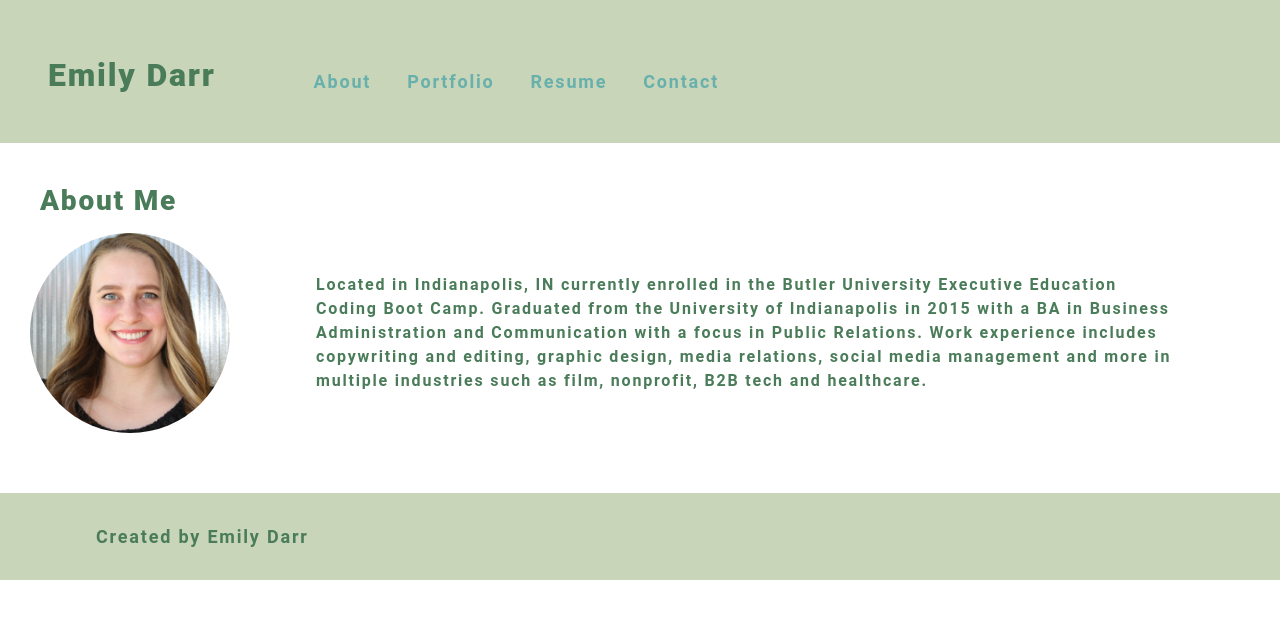
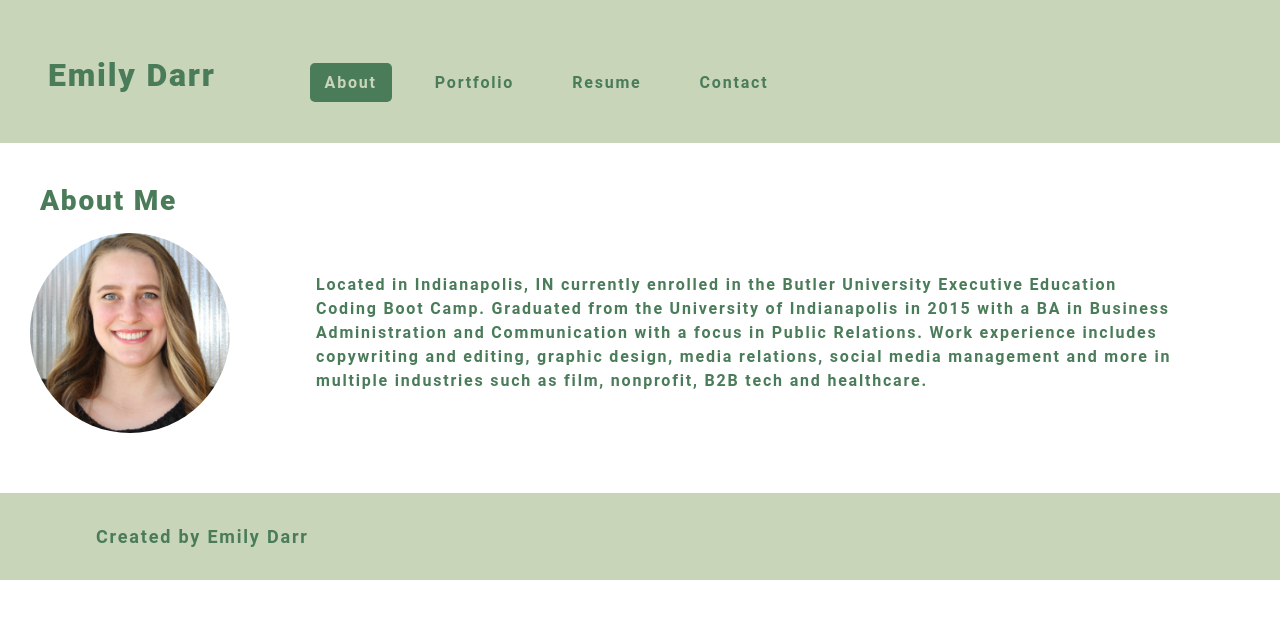
Before and after one commit to emilyadarr/portfolio-react, a React (Create React App) app: page / in a window 1280 px wide. Shown: the top 618 px of the page. Built offline with nearby package versions, Linux system fonts and the light colour scheme.

Commit message:
porfolio page functionality and changes to navigation

```diff
--- a/src/components/Navigation/index.js
+++ b/src/components/Navigation/index.js
@@ -12,7 +12,7 @@ function Navigation({ currentPage, handlePageChange }) {
             <a
               href="#about"
               onClick={() => handlePageChange('About')}
-              className={currentPage === 'About' ? 'nav-link active' : 'nav-link'}
+              className={currentPage === 'About' ? 'nav-link-active' : 'nav-link'}
             >
               About
             </a>
@@ -21,7 +21,7 @@ function Navigation({ currentPage, handlePageChange }) {
             <a
               href="#portfolio"
               onClick={() => handlePageChange('Portfolio')}
-              className={currentPage === 'Portfolio' ? 'nav-link active' : 'nav-link'}
+              className={currentPage === 'Portfolio' ? 'nav-link-active' : 'nav-link'}
             >
               Portfolio
             </a>
@@ -30,7 +30,7 @@ function Navigation({ currentPage, handlePageChange }) {
             <a
               href="#Resume"
               onClick={() => handlePageChange('Resume')}
-              className={currentPage === 'Resume' ? 'nav-link active' : 'nav-link'}
+              className={currentPage === 'Resume' ? 'nav-link-active' : 'nav-link'}
             >
               Resume
             </a>
@@ -39,7 +39,7 @@ function Navigation({ currentPage, handlePageChange }) {
             <a
               href="#contact"
               onClick={() => handlePageChange('Contact')}
-              className={currentPage === 'Contact' ? 'nav-link active' : 'nav-link'}
+              className={currentPage === 'Contact' ? 'nav-link-active' : 'nav-link'}
             >
               Contact
             </a>
--- a/src/components/Portfolio/index.js
+++ b/src/components/Portfolio/index.js
@@ -0,0 +1,20 @@
+import React from 'react';
+import Project from '../Project';
+import projects from '../../projects.json';
+
+const Portfolio = () => {
+  return (
+    <section className="my-5">
+    <h3 id="about">Portfolio</h3>
+
+    <div className='container flex-row space-between'>
+      {projects.map((project) => (
+        <Project key={project.id} image={project.image} name={project.name} github={project.github} deployed={project.deployed} description={project.description}/>
+
+      ))}
+    </div>
+  </section>
+  )
+}
+
+export default Portfolio;
--- a/src/components/Project/index.js
+++ b/src/components/Project/index.js
@@ -1,4 +1,10 @@
 import React from 'react';
+import { ImgOverlay } from 'image-overlay-react';
+import 'image-overlay-react/dist/index.css'
+
+// import { FontAwesomeIcon } from '@fortawesome/react-fontawesome'
+import { FaGithub } from 'react-icons/fa'
+//import { solid, regular } from '@fortawesome/fontawesome-svg-core/import.macro' // <-- import styles to be used
 
 const Project = (props) => {
 
@@ -29,21 +35,35 @@ const Project = (props) => {
   //   },
 
   // ];
+  return (
+    <div className='my-2'>
+        <ImgOverlay
+          alt={props.name}
+          imgSrc={require(`../../assets/images/${props.image}.jpg`)}
+          bgColor='#e3eada'
+          position='right'
+          width='375px'
+          height='250px'
+          fSize='10px'
+          fColor='#4A7C59'
+        >
+          <div>
+            {<h4 className='cardText'><a href={props.deployed}>{props.name}</a></h4>}
+            {<p>{props.description}</p>}
+            <a className='icon' href={props.github}><FaGithub style={{ fontSize: '50px'}} /></a>
 
-  return (
-    <div>
-      <div className='card'>
-        <div className='image-container'>
-          <img alt={props.name} src={require(`../../assets${props.image}.jpg`).default}/>
-
-        </div>
-        <div className='content'>
-          <p className='card-title'>{props.name}</p>
-          <p class=''>
-            LINKS
-          </p>
-        </div>
-      </div>
+          </div>
+        </ImgOverlay>
     </div>
   )
 }
+
+export default Project;
+
+{/* <div className='content'>
+  <p className='card-title'>{props.name}</p>
+  <p class=''>
+    LINKS
+  </p>
+</div>
+</div> */}
--- a/src/index.css
+++ b/src/index.css
@@ -80,6 +80,8 @@ h3 {
 
 h4 {
   font-size: 1.5rem;
+  width: 100%;
+  padding: 0;
 }
 
 h5 {
@@ -111,9 +113,13 @@ header {
 
 }
 
-header a {
-  color: var(--secondary);
+/* header a {
+  color: var(--primary);
 }
+
+header a:hover {
+  color: var(--light);
+} */
 
 footer {
   background: var(--light);
@@ -129,7 +135,7 @@ button {
   outline: none;
   cursor: pointer;
   margin: 0 1px;
-  background-color: var(--secondary);
+  background-color: var(--light);
 }
 
 button:hover {
@@ -171,12 +177,47 @@ li {
   list-style: none;
 }
 
-nav a:hover {
+/* nav a:hover {
+  text-decoration: none;
+} */
+
+nav  li {
+  cursor: pointer;
+}
+
+.nav-link {
+  background: var(--light);
+	border: 0;
+	border-radius: 5px;
+	color: var(--primary);
+	cursor: pointer;
+	font-size: 16px;
+	font-weight: 600;
+	padding: 10px 15px;
+}
+
+.nav-link-active{
+  background: var(--primary);
+	border: 0;
+	border-radius: 5px;
+	color: var(--light);
+	cursor: pointer;
+	font-size: 16px;
+	font-weight: 600;
+	padding: 10px 15px;
   text-decoration: none;
 }
 
-nav  li {
-  cursor: pointer;
+.nav-link:hover {
+  background: var(--primary);
+	border: 0;
+	border-radius: 5px;
+	color: var(--light);
+	cursor: pointer;
+	font-size: 16px;
+	font-weight: 600;
+	padding: 10px 15px;
+  text-decoration: none;
 }
 
 textarea {
@@ -254,6 +295,12 @@ textarea {
 .card {
   width: 25%;
   text-align: center;
+}
+
+.cardText {
+  width: 100%;
+  padding: 0px;
+  white-space: nowrap;
 }
 
 .img-thumbnail {
@@ -336,5 +383,5 @@ a {
 }
 
 .navActive {
-  color: var(--secondary);
+  color: var(--light);
 }
--- a/src/projects.json
+++ b/src/projects.json
@@ -5,25 +5,31 @@
     "description": "PWA, IndexedDB",
     "github": "https://github.com/emilyadarr/budget-tracker-19",
     "deployed": "https://safe-mountain-13532.herokuapp.com/",
-    "image": ""
+    "image": "1"
   },
   {
+    "id": 2,
     "name": "Social Network API",
     "description": "NoSQL, Express.js, MongoDB, Mongoose ODM",
     "github": "https://github.com/emilyadarr/social-network-api-18",
-    "deployed": "https://drive.google.com/file/d/177Lx3y-ssqsY2ExOMkXufa35ebcK6viF/view"
+    "deployed": "https://drive.google.com/file/d/177Lx3y-ssqsY2ExOMkXufa35ebcK6viF/view",
+    "image": "2"
   },
   {
+    "id": 3,
     "name": "Plant Pal",
     "description": "Handlebars.js, Node.js, Express.js, MySQL",
     "github": "https://github.com/emilyadarr/plant_pal",
-    "deployed": "https://plant-pal-project.herokuapp.com/"
+    "deployed": "https://plant-pal-project.herokuapp.com/",
+    "image": "plant-pal-sm"
   },
   {
+    "id": 4,
     "name": "Tech Blog",
     "description": "MVC, Handlebars.js, Sequelize",
     "github": "https://github.com/emilyadarr/tech-blog-14",
-    "deployed": "https://murmuring-cove-46557.herokuapp.com/"
+    "deployed": "https://murmuring-cove-46557.herokuapp.com/",
+    "image": "tech-blog-sm"
   }
 
 ]
```
Also changed, not shown: package.json (+7 -0 lines), 1 other file (tests, documents, lock files or other folders).
